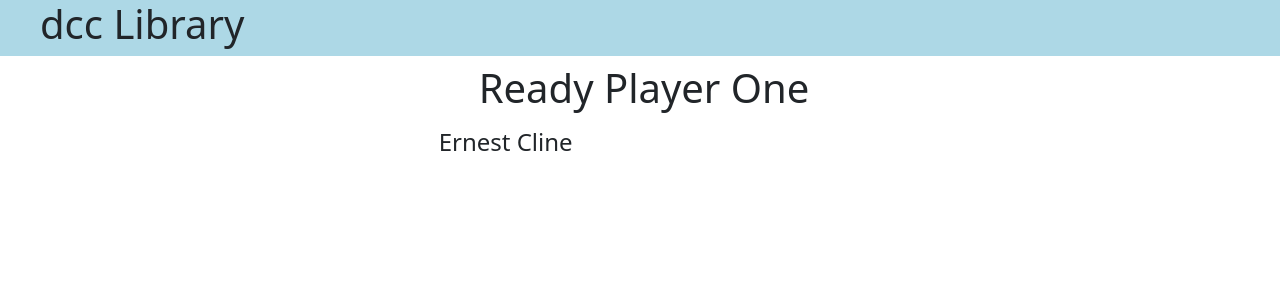
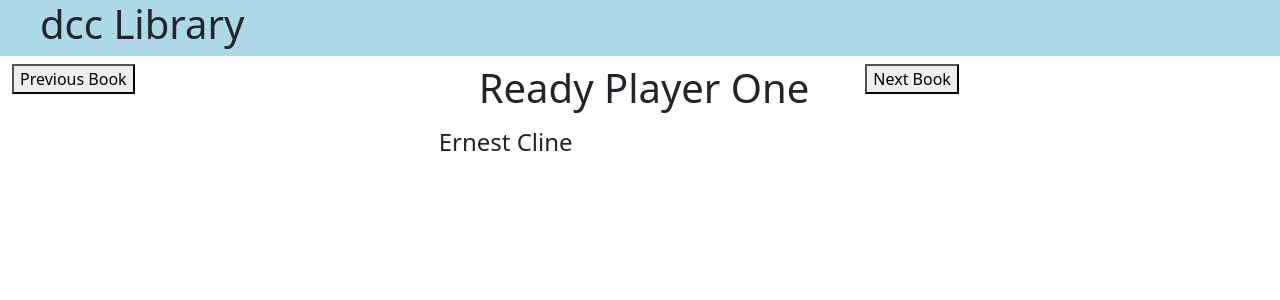
Before and after one commit to Mon-TeSmith/DCCLibraryReact, a React (Create React App) app: page / in a window 1280 px wide. Shown: the top 300 px of the page. Built offline with nearby package versions, Linux system fonts and the light colour scheme.

Commit message:
Completed Navigation Functionality for going to Next and Previous Books

```diff
--- a/src/components/App.jsx
+++ b/src/components/App.jsx
@@ -14,6 +14,29 @@
         };
     }
 
+    goToNextBook = () => {
+        debugger;
+        let tempBookNumber = this.state.bookNumber;
+        tempBookNumber++;
+        if (tempBookNumber === this.books.length) {
+            tempBookNumber = 0;
+        }
+        this.setState({
+            bookNumber: tempBookNumber
+        });
+    }
+
+    goToPreviousBook = () => {
+         let tempBookNumber = this.state.bookNumber;
+         tempBookNumber--;
+         if(tempBookNumber < 0){
+             tempBookNumber = this.books.length -1;
+         }
+         this.setState({
+             bookNumber: tempBookNumber
+         });
+    }
+
     render(){
         return (
             <div className="container-fluid">
@@ -21,6 +44,7 @@
                 <div className="row">
                     <div className="col-md-4">
                         {/*Button here to move to the previous book viewed */}
+                        < button onClick={this.goToPreviousBook}>Previous Book</button>
                     </div>
                     <div className="col-md-4">
                         {/*}Disply book with over here*/}
@@ -29,6 +53,7 @@
                     </div>
                     <div className="col-md-4">
                         {/*Button here to move to the next book viewed*/}
+                        <button onClick={this.goToNextBook}>Next Book</button>
                     </div>
                 </div>
             </div>
```
